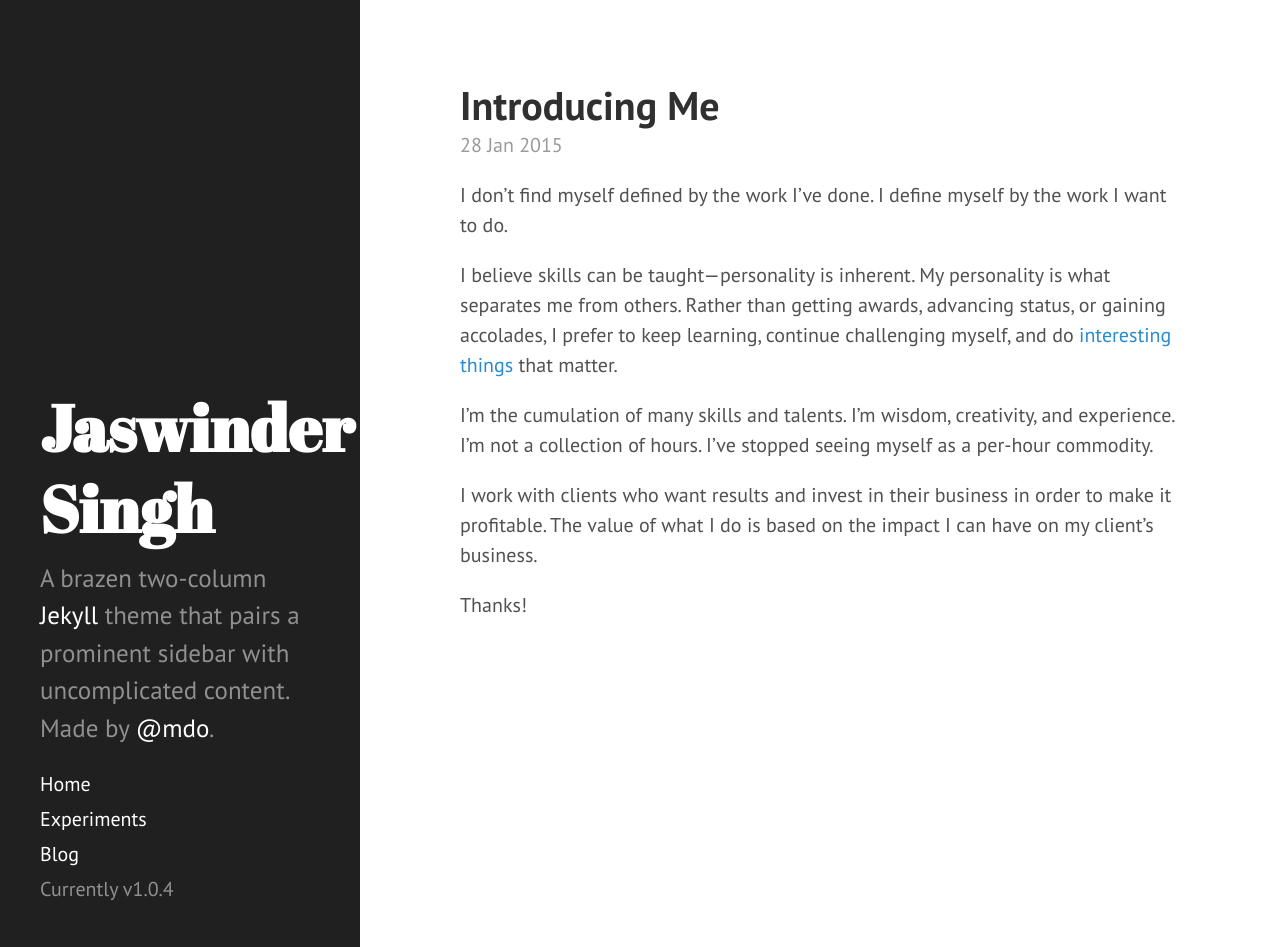
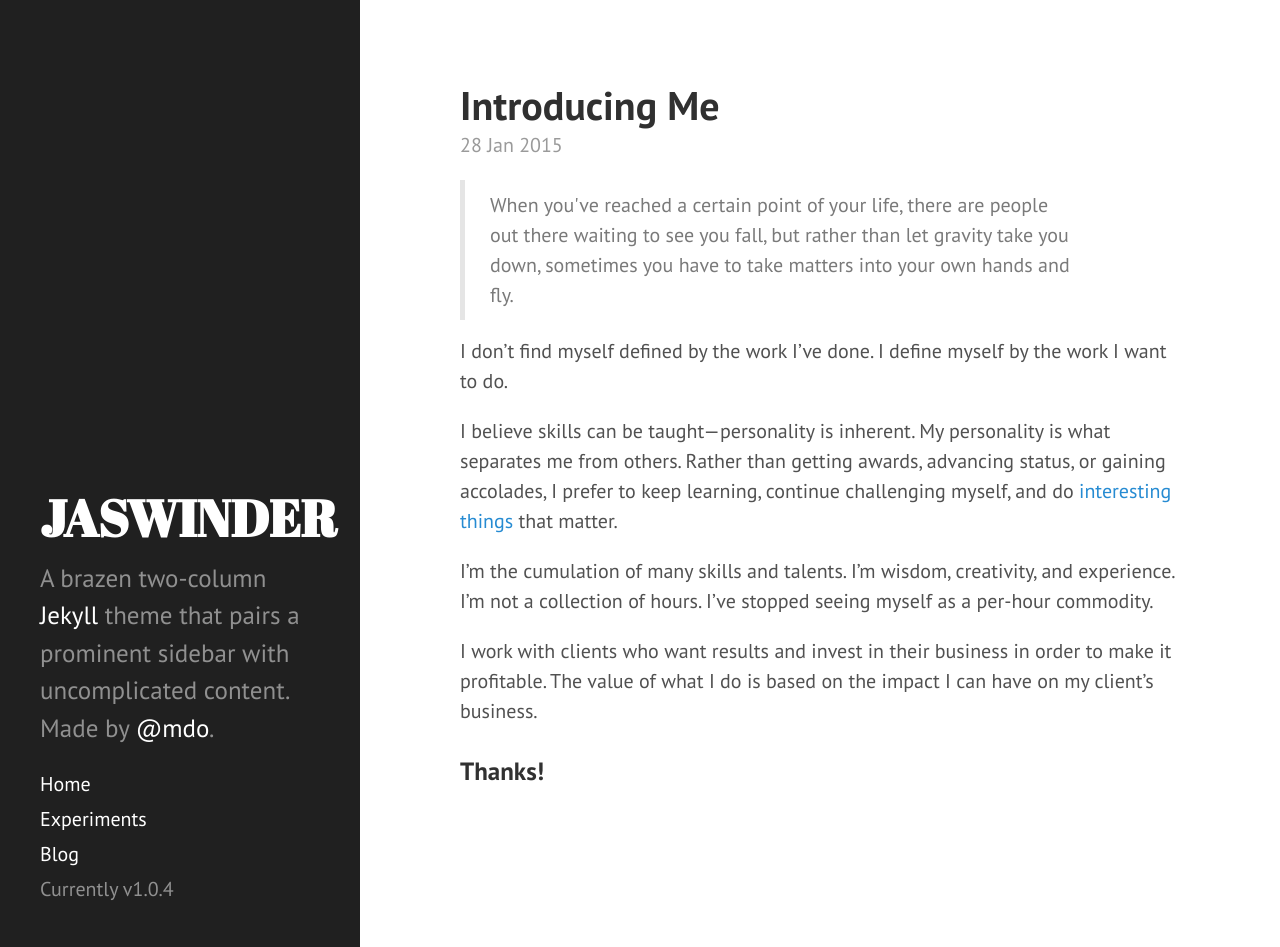
Before and after one commit to jaswinder-singh/jaswinder-singh, a Jekyll site: the page index.html, which Jekyll copies as it is, in a window 1280 px wide and 947 px high. Built offline with Jekyll 4.4.1, drawn with Linux system fonts in a browser that asks for light colours; Markdown is read by kramdown in place of the engine named in the settings.

Commit message:
improvements

```diff
--- a/_config.yml
+++ b/_config.yml
@@ -1,4 +1,4 @@
-name: "Creator"
+name: "Jaswider Singh"
 description: "Jaswinder Singh - Creator"
 
 url: "http://jaswinder-singh.github.io/"
--- a/feed.xml
+++ b/feed.xml
@@ -4,8 +4,8 @@ layout: nil
 <?xml version="1.0" encoding="utf-8"?>
 <rss version="2.0">
   <channel>
-    <title>Blog of Jaswinder Singh</title>
-    <link>http://alexcican.com/blog/</link>
+    <title>{{ site.name | xml_escape }} - Articles</title>
+    <link>{{ site.url }}</link>
     <description>Blog feed of Jaswinder Singh. All posts written by Jaswinder Singh.</description>
     <pubDate>2013</pubDate>
 
--- a/index.html
+++ b/index.html
@@ -18,14 +18,14 @@
   <link rel="stylesheet" href="/style/hyde.css">
   <link rel="stylesheet" href="http://fonts.googleapis.com/css?family=PT+Sans:400,400italic,700|Abril+Fatface">
   <!-- Icons -->
-  <meta name="msapplication-TileImage" content="{{ site.url }}/images/apple-touch-icon-144x144-precomposed.png">
+  <meta name="msapplication-TileImage" content="/images/apple-touch-icon-144x144-precomposed.png">
   <link rel="author" href="https://plus.google.com/+JaswinderSingh26/" />
-  <link rel="shortcut icon" href="{{ site.url }}/images/favicon.ico" type="image/x-icon" />
-  <link rel="apple-touch-icon-precomposed" href="{{ site.url }}/images/apple-touch-icon-57x57-precomposed.png" />
-  <link rel="apple-touch-icon-precomposed" href="{{ site.url }}/images/apple-touch-icon-72x72-precomposed.png" />
-  <link rel="apple-touch-icon-precomposed" href="{{ site.url }}/images/apple-touch-icon-114x114-precomposed.png" />
-  <link rel="apple-touch-icon-precomposed" href="{{ site.url }}/images/apple-touch-icon-144x144-precomposed.png" />
-  <link rel="apple-touch-icon-precomposed" href="{{ site.url }}/images/apple-touch-icon-152x152-precomposed.png" />
+  <link rel="shortcut icon" href="/images/favicon.ico" type="image/x-icon" />
+  <link rel="apple-touch-icon-precomposed" href="/images/apple-touch-icon-57x57-precomposed.png" />
+  <link rel="apple-touch-icon-precomposed" href="/images/apple-touch-icon-72x72-precomposed.png" />
+  <link rel="apple-touch-icon-precomposed" href="/images/apple-touch-icon-114x114-precomposed.png" />
+  <link rel="apple-touch-icon-precomposed" href="/images/apple-touch-icon-144x144-precomposed.png" />
+  <link rel="apple-touch-icon-precomposed" href="/images/apple-touch-icon-152x152-precomposed.png" />
 </head>
 <body>
   <div class="sidebar">
@@ -33,7 +33,7 @@
     <div class="sidebar-about">
       <h1>
         <a href="/">
-          Jaswinder Singh
+          JASWINDER
         </a>
       </h1>
       <p class="lead">A brazen two-column <a href="http://jekyllrb.com" target="_blank">Jekyll</a> theme that pairs a prominent sidebar with uncomplicated content. Made by <a href="https://twitter.com/mdo" target="_blank">@mdo</a>.</p>
@@ -54,7 +54,11 @@
       <div class="post">
   <h1 class="post-title">Introducing Me</h1>
   <span class="post-date">28 Jan 2015</span>
-<p>I don&rsquo;t find myself defined by the work I&rsquo;ve done. I define myself by the work I want to do.</p>
+
+<blockquote>
+When you've reached a certain point of your life, there are people out there waiting to see you fall, but rather than let gravity take you down, sometimes you have to take matters into your own hands and fly.
+</blockquote>
+    <p>I don&rsquo;t find myself defined by the work I&rsquo;ve done. I define myself by the work I want to do.</p>
 
     <p>I believe skills can be taught&mdash;personality is inherent. My personality is what separates me from others. Rather than getting awards, advancing status, or gaining accolades, I prefer to keep learning, continue challenging myself, and do <a href="work">interesting things</a> that matter.</p>
 
@@ -62,8 +66,7 @@
 
     <p>I work with clients who want results and invest in their business in order to make it profitable. The value of what I do is based on the impact I can have on my client&rsquo;s business.</p>
 
-<p>Thanks!</p>
-
+<p><h3>Thanks!</h3></p>
 </div>
 
     </div>
--- a/style/hyde.css
+++ b/style/hyde.css
@@ -1,19 +1,3 @@
-/*
- *  __                  __
- * /\ \                /\ \
- * \ \ \___   __  __   \_\ \     __
- *  \ \  _ `\/\ \/\ \  /'_` \  /'__`\
- *   \ \ \ \ \ \ \_\ \/\ \_\ \/\  __/
- *    \ \_\ \_\/`____ \ \___,_\ \____\
- *     \/_/\/_/`/___/> \/__,_ /\/____/
- *                /\___/
- *                \/__/
- *
- * Designed, built, and released under MIT license by @mdo. Learn more at
- * https://github.com/poole/hyde.
- */
-
-
 /*
  * Contents
  *
@@ -23,7 +7,6 @@
  * Reverse layout
  * Themes
  */
-
 
 /*
  * Global resets
@@ -80,7 +63,11 @@ html {
   color: #fff;
   margin-top: 0;
   font-family: "Abril Fatface", serif;
-  font-size: 3.25rem;
+  font-size: 2.55rem;
+}
+
+.sidebar-about h1 a{
+  text-decoration:none
 }
 
 /* Sidebar nav */
```
Also changed, not shown: blog-redirect-2.html (deleted, +0 -13 lines).
